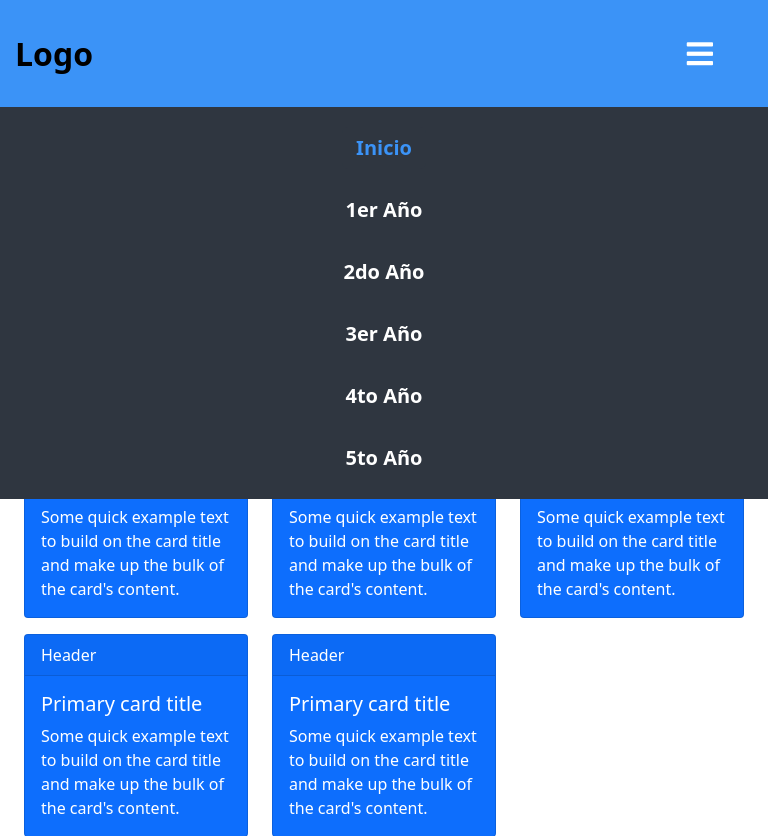
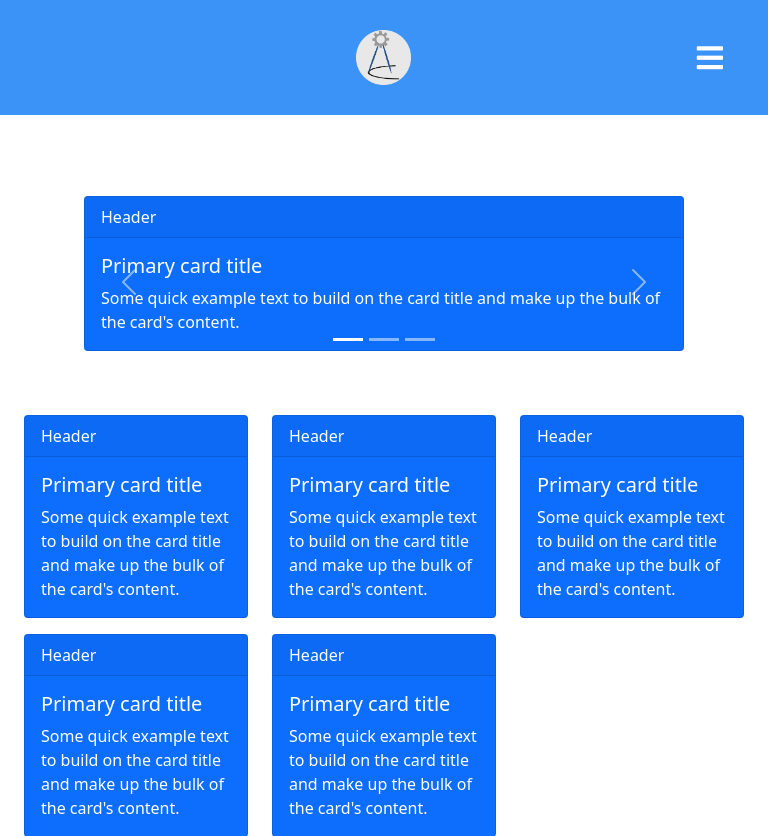
Before and after one commit to lesanpi/sc-elearning, a Flask app: page / in a window 768 px wide. Shown: the top 836 px of the page. Run offline with Flask 2, Linux system fonts and the light colour scheme.

Commit message:
Navbar ajustado con el logo, faltan los colores y estilos

```diff
--- a/static/css/navbar.css
+++ b/static/css/navbar.css
@@ -13,7 +13,7 @@
     top: 0;
     left: 0;
     width: 100%;
-    padding: 30px 100px;
+    padding: 30px 40px 30px 40px;
     display: flex;
     justify-content: space-between;
     align-items: center;
@@ -21,19 +21,11 @@
     background-color: #3b93f7;
   }
 
-  header .logo{
-    position: relative;
-    color:black;
-    display: inline-block;
-    font-size: 2em;
-    text-decoration: none;
-    font-weight: 800;
-  }
-
   header ul{
     position: relative;
     display: flex;
     margin: 0;
+    z-index: 500;
   }
 
   header ul li{
@@ -74,38 +66,51 @@
 
   @media (min-width: 768px) and (max-width: 991px) {
     header ul li a{
-      font-size: 1.05em;
+      font-size: 1.07em;
       padding: 6px 14px;
       margin-left: 5px;
     }
 
     header{
-      padding: 30px 15px;
+      padding: 30px 40px 30px 40px;
     }
   }
 
   @media (max-width: 768px) {
     header ul{
-      display: block;
+      display: none;
       position: fixed;
       width: 100%;
       background: #2f3640;
-      top: 107px;
+      top: -100%;
       left: 0;
       padding-left: 0px;
       text-align: center;
+      transition: all linear .7s;
+    }
 
+    header ul.show{
+      top: 115px;
+      display: block;
     }
 
     header ul li{
       display: block;
-      margin: 20px 0;
+      padding: 10px 0;
       line-height: 30px;
+      border-bottom: solid;
+      border-color: white;
+      border-width: 1px;
+    }
+
+    header ul li.li5to{
+      border-width: 0px;
     }
 
     header ul li a{
       font-size: 20px;
       margin-left: 0px;
+
     }
 
     header ul li a.active, header ul li a:hover{
@@ -119,10 +124,19 @@
     }
 
     header{
-      padding: 30px 15px;
+      padding: 30px 15px 30px 15px;
     }
 
     #menudesplegable{
+      float: right;
+      display: inline;
+      margin-right: 30px;
+    }
+
+    header img {
+      position: relative;
+      left: 28px;
       display: block;
+      margin: auto;
     }
   }
--- a/templates/index.html
+++ b/templates/index.html
@@ -13,7 +13,7 @@
 <body>
   <section>
     <header>
-      <a href="#" class="logo">Logo</a>
+      <img src="static\imgs\Logo-Asociarte-icono.png" alt="Logo de Asociarte" width="55" height="55">
       <ul class="navigation">
           <li>
           <a class="active" href="/">Inicio</a>
@@ -30,7 +30,7 @@
           <li>
           <a href="#">4to Año</a>
           </li>
-          <li>
+          <li class="li5to">
           <a href="course/5">5to Año</a>
           </li>
       </ul>
@@ -150,5 +150,12 @@
     </div>
 <script src="https://code.jquery.com/jquery-3.6.0.js" integrity="sha256-H+K7U5CnXl1h5ywQfKtSj8PCmoN9aaq30gDh27Xc0jk=" crossorigin="anonymous"></script>
 <script src="https://cdn.jsdelivr.net/npm/bootstrap@5.0.2/dist/js/bootstrap.bundle.min.js" integrity="sha384-MrcW6ZMFYlzcLA8Nl+NtUVF0sA7MsXsP1UyJoMp4YLEuNSfAP+JcXn/tWtIaxVXM" crossorigin="anonymous"></script>
+<script>
+$(document).ready(function(){
+  $('#menudesplegable').click(function(){
+    $('ul').toggleClass('show');
+  });
+});
+</script>
 </body>
 </html>
```
Also changed, not shown: static/imgs/Logo-Asociarte-icono.png (added), templates/navbar_macros.html (added).
